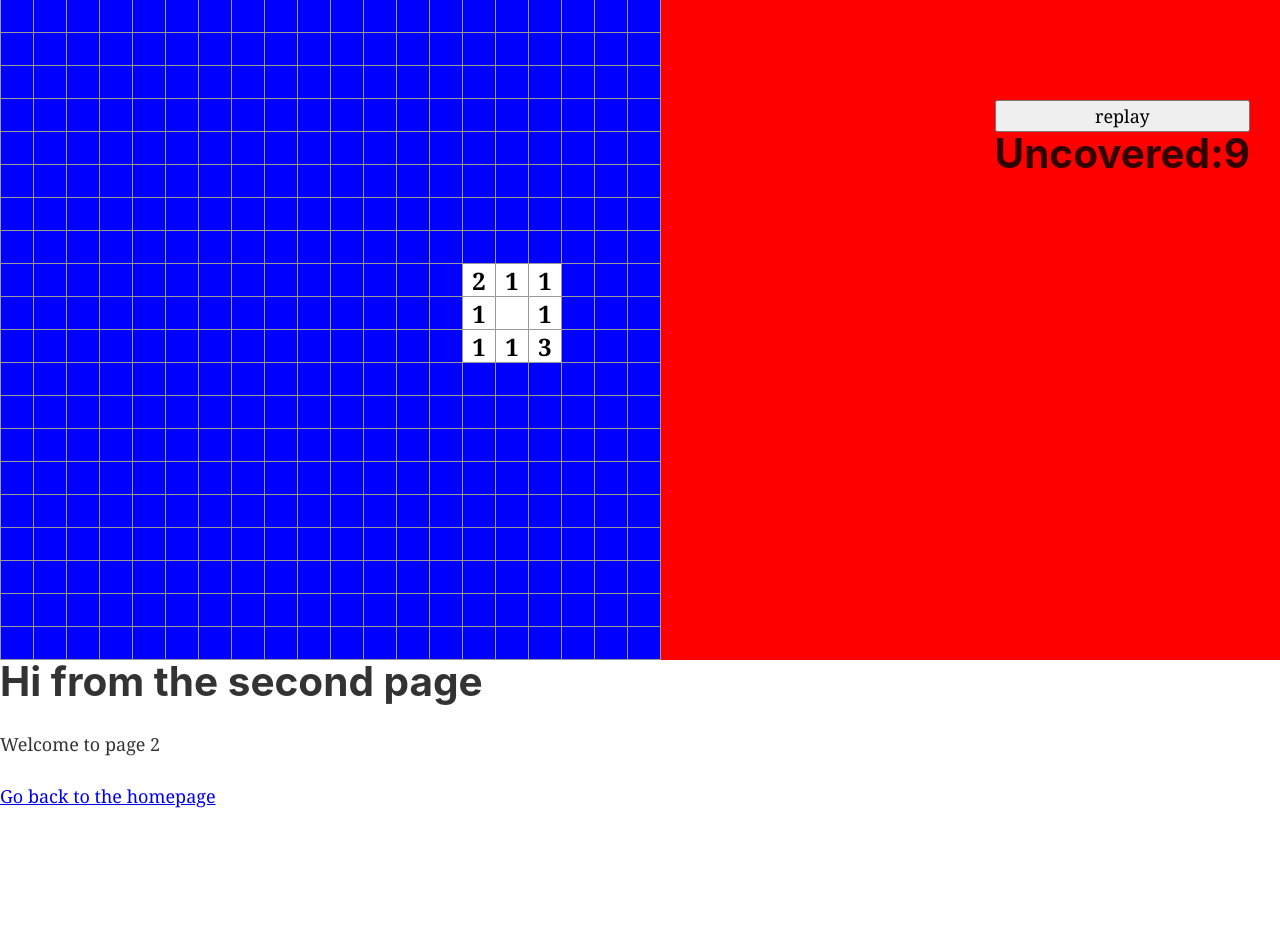
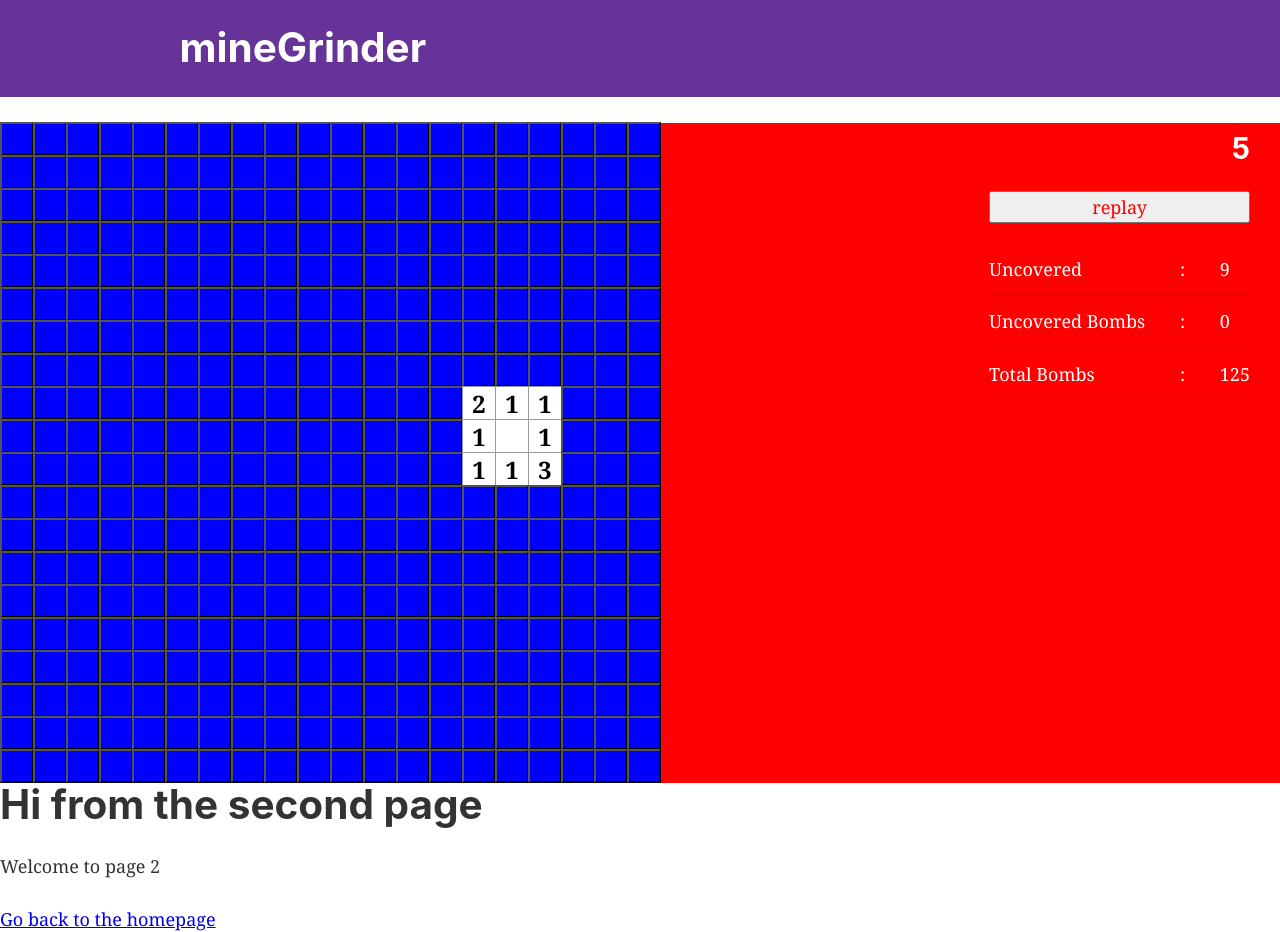
Before and after one commit to franckEinstein90/minesweeper, a Gatsby site: page /page-2 in a window 1280 px wide. Before the commit the page ends 809 px from the top, so only its background shows below. Built offline with nearby package versions, Linux system fonts and the light colour scheme; Gatsby itself is replaced by a stand-in of ours.

Commit message:
added timer

```diff
--- a/package.json
+++ b/package.json
@@ -1,9 +1,9 @@
 {
   "name": "gatsby-starter-default",
   "private": true,
-  "description": "A simple starter to get up and developing quickly with Gatsby",
+  "description": "My implementation of minesweeper",
   "version": "0.1.0",
-  "author": "Kyle Mathews <mathews.kyle@gmail.com>",
+  "author": "Franck Binard",
   "dependencies": {
     "gatsby": "^2.24.47",
     "gatsby-image": "^2.4.16",
--- a/src/components/Cell.css
+++ b/src/components/Cell.css
@@ -6,7 +6,6 @@
 .covered{
   background: var(--covered-color);
   color: var(--covered-color);
-  border: 1px solid #999;
   float: left;
   font-size: 24px;
   font-weight: bold;
@@ -34,6 +33,19 @@
   width: 34px;
 }
 
+.uncoveredBomb{
+  background: rgb(250, 4, 4);
+  float: left;
+  font-size: 24px;
+  font-weight: bold;
+  line-height: 34px;
+  height: 34px;
+  margin-right: -1px;
+  margin-top: -1px;
+  padding: 0;
+  text-align: center;
+  width: 34px;
+}
 .uncovered:focus {
   outline: none;
 }
--- /dev/null
+++ b/src/components/Dialog.css
@@ -0,0 +1,17 @@
+.ui{
+    padding-top:10px;
+    padding-right:30px;
+    align-content: left;
+    text-align:left;
+    display:flex;
+    flex-direction: column;
+    color:white;
+}
+.ui button {
+    margin-bottom:20px;
+    color:red;
+}
+.ui h2{
+    color:white;
+    text-align:right;
+}
--- /dev/null
+++ b/src/components/Dialog.js
@@ -0,0 +1,28 @@
+import React from 'react';
+import './Dialog.css';
+
+function Trow (props){
+   return (
+      <tr>
+         <td>{props.tag}</td>
+         <td>:</td>
+         <td>{props.value}</td>
+      </tr>
+   )
+}
+function Dialog( props ) {
+    return (
+       <div className="ui">
+          {props.children}
+          <div>
+             <table>
+               <Trow tag="Uncovered" value={props.uncovered}/>
+               <Trow tag="Uncovered Bombs" value={props.uncoveredBombs}/>
+               <Trow tag="Total Bombs" value={props.bombs}/>
+             </table>
+          </div>
+       </div>
+       )
+}
+
+export default Dialog;
--- a/src/components/Grid.css
+++ b/src/components/Grid.css
@@ -9,13 +9,7 @@
 .grid {
   flex:1;
 }
-.ui{
-  padding-top:100px;
-  padding-right:30px;
-  align-content: center;
-  display:flex;
-  flex-direction: column;
-}
+
 .board-row:after {
   clear: both;
   content: "";
--- a/src/components/Grid.js
+++ b/src/components/Grid.js
@@ -3,25 +3,41 @@
 import React from 'react';
 import './Grid.css';
 import './Cell.css';
-const cells = require('./cells').cells;
+import Dialog from './Dialog';
+const cells = require('./core/cells').cells;
 
 const bombProbability = 0.3;
-const grids = require('./grids').grids({bombProbability})
-const defaultCols = 20;
-const defaultRows = 20;
-
+const grids = require('./core/grids').grids({bombProbability})
 
 
 class Grid extends React.Component {
 
-  constructor(props) {
+  constructor( props ) {
 
       super(props);
       this.state = {
-         cols:defaultCols,
-         rows:defaultRows
+         time: 0,
+         start: Date.now(),
+         cols: 20,
+         rows: 20
       }
-      this.state.gridInfo =  grids.newGrid(this.state.rows, this.state.cols)
+      this.startTimer = this.startTimer.bind( this );
+      this.resetGrid = this.resetGrid.bind( this );
+      this.uncovered = this.uncovered.bind( this );
+      this.state.gridInfo =  grids.newGrid(this.state.rows, this.state.cols);
+      this.startTimer() ;
+   }
+
+   startTimer(){
+      this.timer = setInterval(()=>{
+            this.setState({
+               time: Date.now() - this.state.start
+            })
+      },1000);
+   }
+
+   resetTimer() {
+      this.setState({time: 0})
    }
 
    val(i,j){ return this.state.gridInfo[i][j]}
@@ -30,28 +46,50 @@
       return grids.uncoveredCells(this.state.gridInfo);
    }
 
+   uncoveredBombs(){
+      return grids.uncoveredBombs(this.state.gridInfo);
+   }
+
+   bombs(){
+      return grids.bombs(this.state.gridInfo);
+   }
+
+   uncoverBomb(i,j){
+
+   }
    setVal(i,j) {
+      if(grids.adjacentToUncovered(this.state.gridInfo, i, j)) {
       const gridInfoCpy = grids.clone(this.state.gridInfo) ;
       const cell =  gridInfoCpy[i][j] ;
-      if(cell.bomb) return this.resetGrid()
+      if(cell.bomb) this.uncoverBomb(i,j);
       cell.uncover();
       this.setState({gridInfo:gridInfoCpy})
+      }
    }
 
   resetGrid(){
-      this.setState({gridInfo:grids.newGrid(this.state.rows, this.state.cols)})
+      this.setState({gridInfo:grids.newGrid(this.state.rows, this.state.cols)});
+      this.resetTimer();
+  }
+
+  cell(i,j){
+
+      const c = this.val(i,j);
+      const buttonTag = c.bomb?c.bomb:c.neighborBombs>0?c.neighborBombs:" "
+      let className = null;
+      if(c.state === cells.states.uncovered){
+         className = c.bomb?"uncoveredBomb":"uncovered"
+      } else {
+         className = "covered";
+      }
+      return (
+         <button className={className} onClick={()=>this.setVal(i,j)}>{buttonTag}</button>
+      )
+
   }
 
   row(numElements,i){
-      return Array(numElements).fill(null)
-      .map((x,j)=>{
-         const cell = this.val(i,j);
-         const buttonTag = cell.bomb?cells.bomb:cell.neighborBombs>0?cell.neighborBombs:" "
-         const className = cell.state === cells.states.covered?"covered":"uncovered";
-         return (
-         <button className={className} onClick={()=>this.setVal(i,j)}>{buttonTag}</button>
-         )
-      })
+      return Array(numElements).fill(null).map((x,j)=>this.cell(i,j))
    }
 
    renderRow(i){
@@ -66,19 +104,20 @@
 
    render(){
       return (
-            <div className="container">
-            <div className="grid">
-                {this.renderGrid()}
-            </div>
-            <div className="ui">
-               <button onClick={()=>this.resetGrid()}>replay</button>
-               <div>
-                  <h1>Uncovered:{this.uncovered()}</h1>
+         <div className="container">
+               <div className="grid">
+                  {this.renderGrid()}
                </div>
-            </div>
-            </div>
-      )
-   }
+               <Dialog
+                  uncovered={this.uncovered()}
+                  bombs={this.bombs()}
+                  uncoveredBombs={this.uncoveredBombs()}
+               >
+                  <h2>{Math.round(this.state.time/1000)}</h2>
+                  <button onClick={()=>this.resetGrid()}>replay</button>
+               </Dialog>
+         </div>
+   )}
 }
 
 export default Grid;
--- a/src/components/grids.js
+++ b/src/components/core/grids.js
@@ -1,18 +1,25 @@
 "use strict";
 const cells = require('./cells').cells;
+
 
 const grids = function( options ){
 
     const bombProbability = options.bombProbability || 0.3 ;
 
-    const countNeighborBombs = (grid,i,j)=> {   //counts the number of bombs in the neighborood
-        const countBombs = arr => arr.reduce((a,b)=>a+=b.bomb?1:0,0)
+    const neighbors = (grid, i, j) => {
         const prev = i>0 ? grid[i-1].slice(j>0?j-1:j,j+2):[];
         const mid = grid[i].slice(j>0?j-1:j,j+2);
         const next = i < grid.length-1 ? grid[i+1].slice(j>0?j-1:j,j+2):[]
-        return [prev, mid, next].reduce((a,b)=>a+countBombs(b),0)
+        return prev.concat(mid).concat(next);
     }
 
+    const countNeighborBombs = (grid,i,j)=> neighbors(grid,i,j).reduce((a,b)=>a+=b.bomb?1:0,0)
+
+    const count  = (g, predicate)=> {
+        return g.reduce((a,row)=>{
+            return a + row.reduce((b,c)=> b + (predicate(c)?1:0),0)
+         },0)
+    }
 
     return {
 
@@ -35,14 +42,17 @@
             g.forEach((r,i)=>r.forEach((c,j)=>c.neighborBombs=countNeighborBombs(g,i,j)));
             return g;
         },
+        adjacentToUncovered: (g,i,j)=> {
+            return neighbors(g,i,j).some( c=>c.state === cells.states.uncovered )
+        },
+        //returns the number of uncovered cells in the grid
+        uncoveredCells : g => count(g, c => c.state === cells.states.uncovered ) ,
 
-        uncoveredCells : g =>{ //returns the number of uncovered cells in the grid
-            return g.reduce((a,row)=>{
-                return a + row.reduce((b,c)=>{
-                   return b + (c.state === cells.states.uncovered?1:0);
-                },0)
-             },0)
-        },
+        uncoveredBombs : g => count(g, c=>{
+            return (c.state === cells.states.uncovered && c.bomb);
+        }),
+
+        bombs: g => count(g, c=>c.bomb) ,
 
         clone: grid => [...grid]
     }
--- a/src/components/layout.js
+++ b/src/components/layout.js
@@ -26,8 +26,9 @@
 
   return (
     <>
-       <Grid />
-       {children}
+      <Header siteTitle="mineGrinder" />
+      <Grid rows={20} cols={20}/>
+      {children}
     </>
   )
 }
--- a/src/pages/index.js
+++ b/src/pages/index.js
@@ -7,6 +7,7 @@
 
 const IndexPage = () => (
   <Layout>
+    <SEO title="mineGrinder" />
   </Layout>
 )
 
```
Also changed, not shown: README.md, src/components/core/cells.js (renamed from src/components/cells.js).
